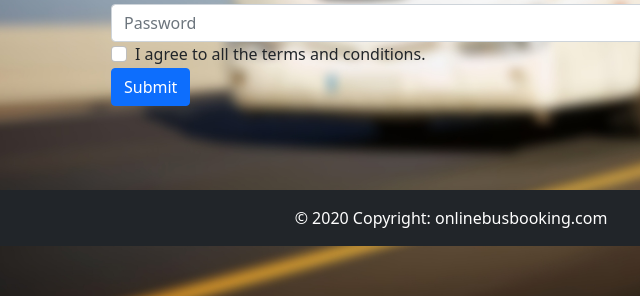
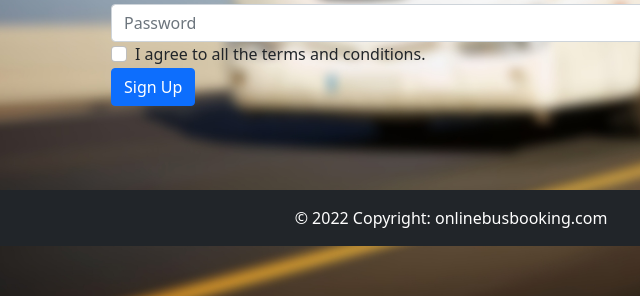
Before and after one commit to mahatoankitkumar/Online-Bus-Service-System, a plain HTML site: page signup.html in a window 1280 px wide. Shown: the part 449-745 px from the top of the page, 189-829 px from the left. Drawn offline with nearby package versions, Linux system fonts and the light colour scheme.

Commit message:
changed signup again

```diff
--- a/signup.html
+++ b/signup.html
@@ -105,7 +105,7 @@
         <input type="checkbox" class="form-check-input" id="exampleCheck1" />
         <label class="form-check-label" for="exampleCheck1">I agree to all the terms and conditions.</label>
       </div>
-      <button type="submit" class="btn btn-primary">Submit</button>
+      <button type="submit" class="btn btn-primary">Sign Up</button>
     </form>
     </div>
     <!--footer-->
@@ -113,7 +113,7 @@
 <footer class="page-footer font-small bg-dark blue edit_footer_signup">
 
     <!-- Copyright -->
-    <div class="footer-copyright text-center footer_content py-3">© 2020 Copyright:
+    <div class="footer-copyright text-center footer_content py-3">© 2022 Copyright:
       <a href="https://mdbootstrap.com/"> onlinebusbooking.com</a>
     </div>
     <!-- Copyright -->
```
